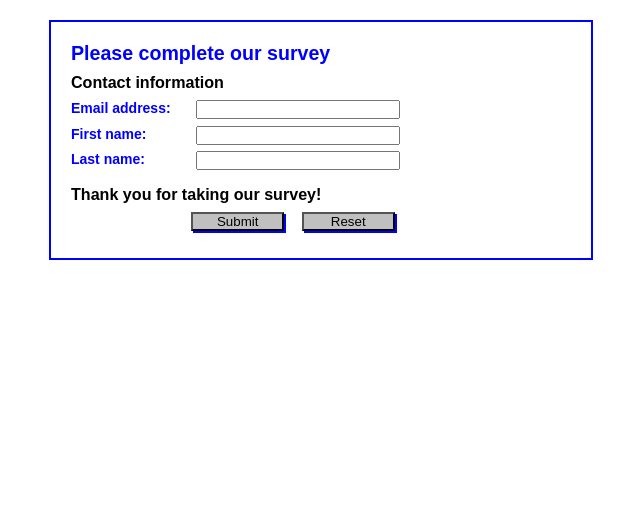
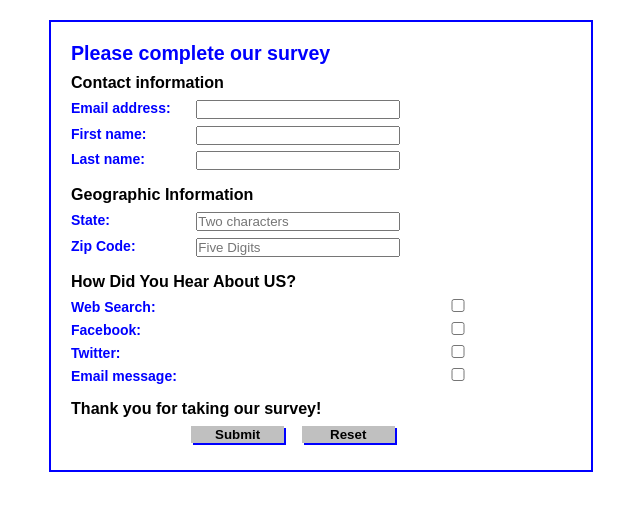
Before and after one commit to adeleon885/cis148-townhall, a plain HTML site: page town_hall/c13x_forms.html in a window 1280 px wide. Shown: the whole page, without its empty margins (319-959 px from the left). Drawn offline with Linux system fonts and the light colour scheme.

Commit message:
Add files via upload
M13 Exercise 1

```diff
--- a/town_hall/c13x_forms.html
+++ b/town_hall/c13x_forms.html
@@ -41,12 +41,41 @@
 		#button {
 			margin-left: 9em;
 		}
+		.checkbox-group label {
+			display: block;
+			width: auto;
+			float: none;
+			margin-bottom: 0.5em;
+		}
+		.checkbox-group input {
+			float: right;
+			margin-right: 16em;
+			margin-right: 1em;
+		}
+        input:focus {
+            border: 3px solid black;
+            outline: none;
+			border-radius: 5px;
+        }
+		input[type="submit"], input[type="reset"] {
+			background-color: darkgray;
+			color: black;
+    		box-shadow: 2px 2px 4px blue;
+    		border: 1px black;
+    		padding: 0.1em;
+    		font-weight: bold;
+}
+
+#button {
+    margin-left: 9em; /* Position the submit button */
+}
+
 	</style>
 </head>
 
 <body>
 <h1>Please complete our survey</h1>
-<form id="myform" action="survey.php" method="post">
+<form id="myform" action="survey_data.html" method="get">
 
 	<h2>Contact information</h2>
 	<label for="email">Email address:</label>
@@ -56,6 +85,21 @@
     <label for="lastname">Last name:</label>
     <input type="text" name="lastname" id="lastname"><br>
 
+	<h2>Geographic Information</h2>
+	<label for="state">State:</label>
+    <input type="text" name="state" id="state" pattern="[A-Za-z]{2}" placeholder="Two characters" required><br>
+
+    <label for="zip">Zip Code:</label>
+    <input type="text" name="zip" id="zip" pattern="\d{5}" placeholder="Five Digits" required><br>
+
+	<h2>How Did You Hear About US?</h2>
+	<div class="checkbox-group">
+		<label>Web Search:<input type="checkbox" name="source" value="Web Search"></label>
+        <label>Facebook:<input type="checkbox" name="source" value="Facebook"></label>
+        <label>Twitter:<input type="checkbox" name="source" value="Twitter"></label>
+        <label>Email message:<input type="checkbox" name="source" value="Email message"></label>
+	</div>
+
     <h2>Thank you for taking our survey!</h2>
     <input type="submit" name="button" id="button" value="Submit">
     <input type="reset" name="reset" id="reset">
```
Also changed, not shown: town_hall/c12x_employee_table.html (+9 -0 lines).
